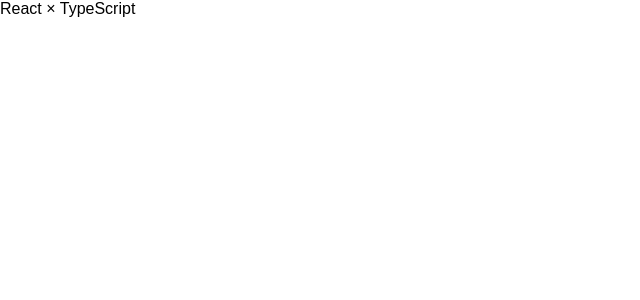
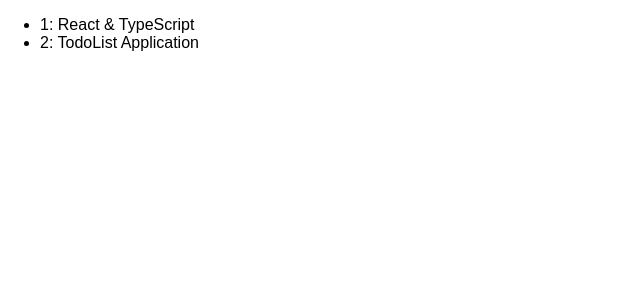
Before and after one commit to mikiyaaa/react-with-typescript, a React (Create React App) app: page / in a window 1280 px wide. Shown: the top 300 px of the page, without its empty margins (0-640 px from the left). Built offline with nearby package versions, Linux system fonts and the light colour scheme.

Commit message:
add: TodoListコンポーネント追加

```diff
--- a/src/App.tsx
+++ b/src/App.tsx
@@ -1,10 +1,16 @@
 import React from 'react';
+import TodoList from './components/TodoList';
 
 
 const App: React.FunctionComponent = () => {
+  const todos = [
+    {id: 1, text: 'React & TypeScript'},
+    {id: 2, text: 'TodoList Application'}
+  ];
+
   return (
     <div className="App">
-      React × TypeScript
+      <TodoList todos={todos} />
     </div>
   );
 }
--- /dev/null
+++ b/src/components/TodoList.tsx
@@ -0,0 +1,26 @@
+import React from 'react'
+import { NumberLiteralType } from 'typescript'
+
+interface TodoListProps {
+  todos: {
+    id: number,
+    text: string
+  }[]
+}
+
+const TodoList: React.FC<TodoListProps> = (props) => {
+
+
+
+  return (
+    <ul>
+        {props.todos.map((todo, index) => {
+            return (
+                <li key={index}>{todo.id}: {todo.text}</li>
+            )
+        })}
+    </ul>
+  )
+}
+
+export default TodoList
```
